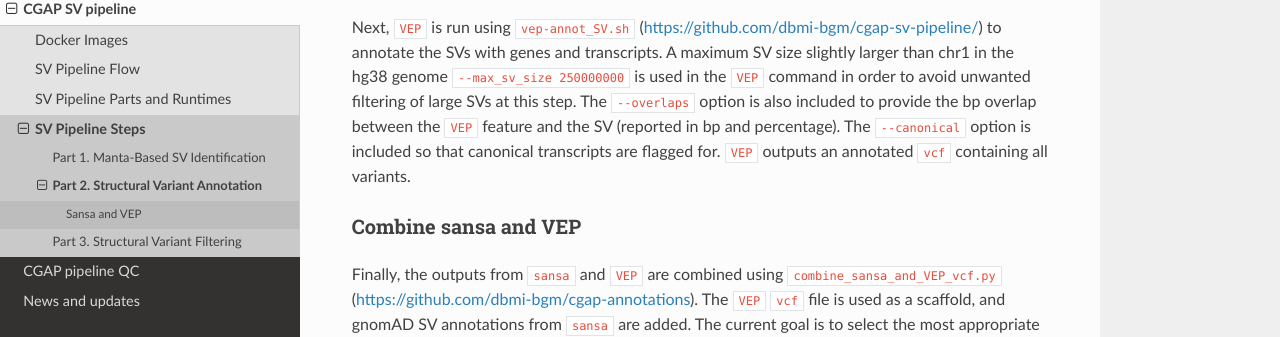
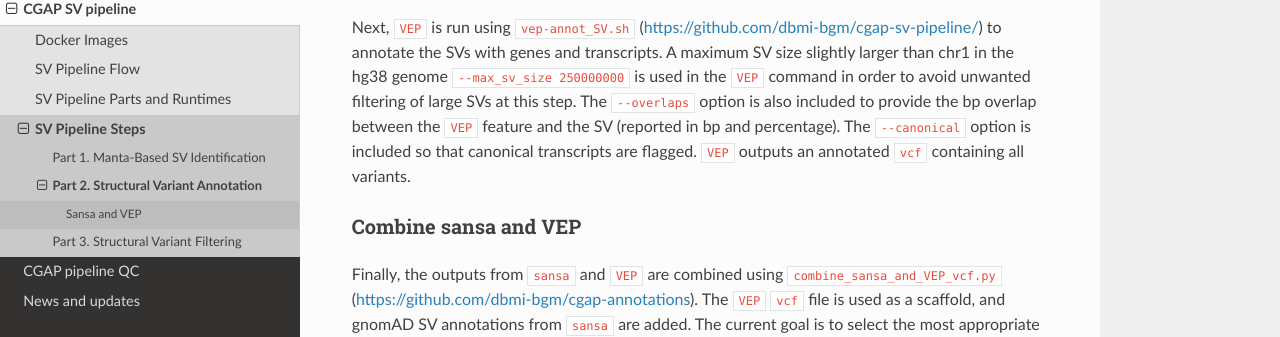
Before and after one commit to dbmi-bgm/cgap-pipeline-SV-germline, a Sphinx documentation site: the page built from docs/sv-part2.rst, in a window 1280 px wide and 900 px high, scrolled down 749 px. Shown: the part 141-478 px from the top of the window. Built offline with Sphinx 7.4.7 and the Read the Docs theme 2.0.0, drawn with Linux system fonts in a browser that asks for light colours.

```diff
--- a/docs/news.rst
+++ b/docs/news.rst
@@ -5,7 +5,6 @@ News and updates
 Version updates
 +++++++++++++++
 
-..
-  **???, 2021**  CGAP (SV) pipeline v2 is released!
+**Sept 23, 2021** CGAP (SV) pipeline v2 is released!
 
-  **???, 2021**  CGAP (SV) pipeline v1 is released!
+**Sept 1, 2021**  CGAP (SV) pipeline v1 is released!
--- a/docs/sv-part2.rst
+++ b/docs/sv-part2.rst
@@ -28,7 +28,7 @@ Some additional bash commands convert the ``sansa`` output into ``txt`` format f
 VEP
 ---
 
-Next, ``VEP`` is run using ``vep-annot_SV.sh`` (https://github.com/dbmi-bgm/cgap-sv-pipeline/) to annotate the SVs with genes and transcripts. A maximum SV size slightly larger than chr1 in the hg38 genome ``--max_sv_size 250000000`` is used in the ``VEP`` command in order to avoid unwanted filtering of large SVs at this step. The ``--overlaps`` option is also included to provide the bp overlap between the ``VEP`` feature and the SV (reported in bp and percentage). The ``--canonical`` option is included so that canonical transcripts are flagged for. ``VEP`` outputs an annotated ``vcf`` containing all variants.
+Next, ``VEP`` is run using ``vep-annot_SV.sh`` (https://github.com/dbmi-bgm/cgap-sv-pipeline/) to annotate the SVs with genes and transcripts. A maximum SV size slightly larger than chr1 in the hg38 genome ``--max_sv_size 250000000`` is used in the ``VEP`` command in order to avoid unwanted filtering of large SVs at this step. The ``--overlaps`` option is also included to provide the bp overlap between the ``VEP`` feature and the SV (reported in bp and percentage). The ``--canonical`` option is included so that canonical transcripts are flagged. ``VEP`` outputs an annotated ``vcf`` containing all variants.
 
 Combine sansa and VEP
 ---------------------
```
Also changed, not shown: README.md (+9 -1 lines).
